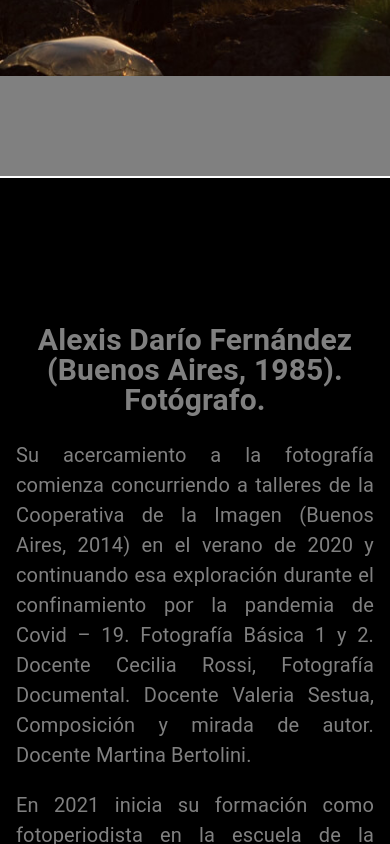
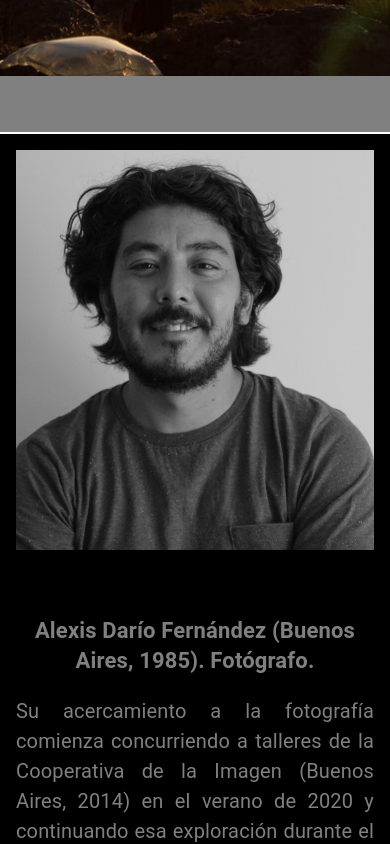
Before and after one commit to ipiccardo/PhotographPage, a React (Create React App) app: page /HomeScreen in a window 390 px wide. Shown: the part 760-1604 px from the top of the page. Built offline with nearby package versions, Linux system fonts and the light colour scheme.

Commit message:
Modificamos la biografía para que la foto aparezca arriba del texto en responsive

```diff
--- a/src/Components/Biography/Biography.css
+++ b/src/Components/Biography/Biography.css
@@ -1,7 +1,7 @@
 .biography-box {
   display: flex;
   align-items: center;
-  flex-wrap: wrap-reverse;
+  flex-wrap: wrap;
   justify-content: center;
   padding: 16px;
   gap: 3rem;
@@ -10,7 +10,7 @@
 .biography-text {
   width: 30rem;
   text-align: justify;
-  padding-top: 56px;
+  /* padding-top: 56px; */
   max-width: 650px;
   line-height: 30px;
   font-size: 20px;
@@ -18,6 +18,7 @@
 
 .biography-text h2 {
   text-align: center;
+  font-size: 22px;
 }
 
 .biography-hero {
@@ -42,7 +43,7 @@
   }
   .biography-text {
     width: 100vw;
-    margin-top: 50px;
+    /* margin-top: 50px; */
   }
 }
 
--- a/src/Components/Galery/galery.css
+++ b/src/Components/Galery/galery.css
@@ -61,6 +61,7 @@
   background-color: black;
   border-top: 2px solid white;
   border-bottom: 2px solid white;
+  margin-top: 56px;
 }
 
 .galeryContainer ul {
--- a/src/Components/HomeScreen/HomeScreen.jsx
+++ b/src/Components/HomeScreen/HomeScreen.jsx
@@ -103,7 +103,7 @@
       <div
         className="biogrphy-container"
         id="seccion-biography"
-        style={{ position: "relative", marginTop: "100px" }}
+        style={{ position: "relative", marginTop: "56px" }}
         ref={bioSectionRef}
       >
         <Biography />
```
